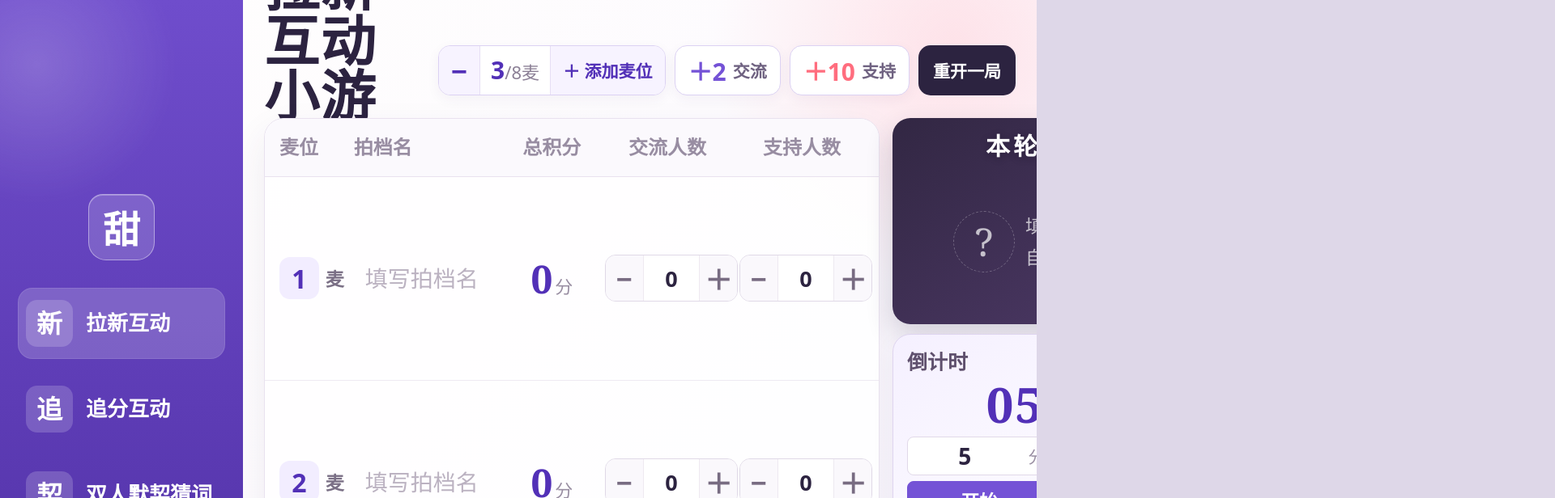
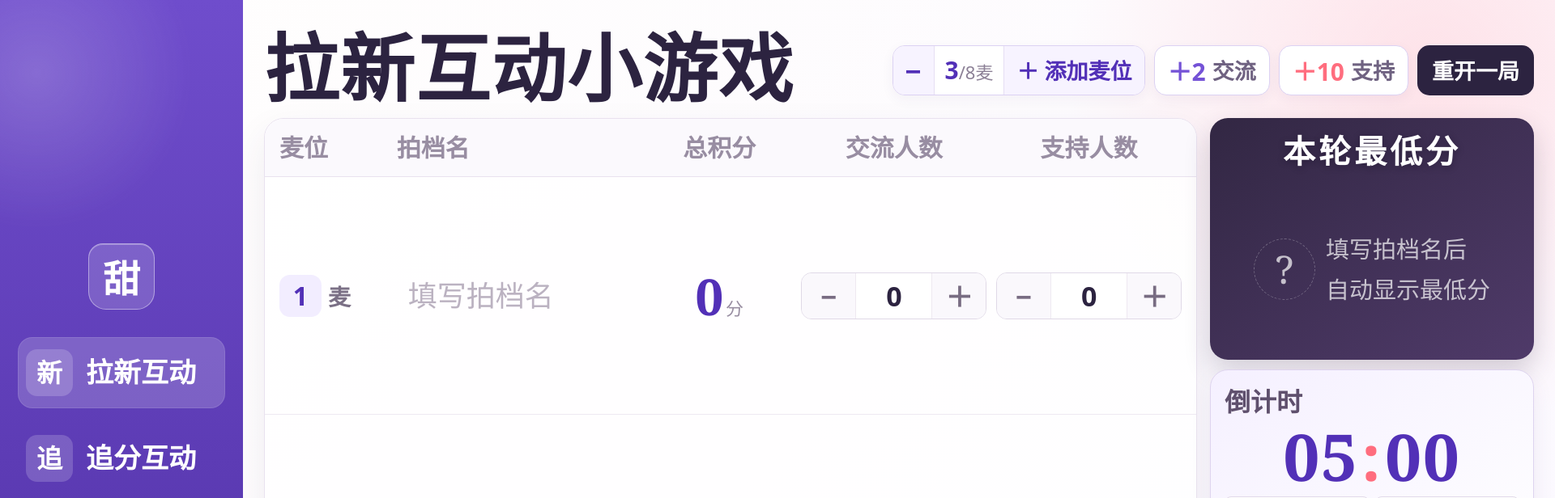
Before and after one commit to s18752786413-ctrl/smallgames, a Next.js app: page / in a window 1280 px wide. Shown: the top 616 px of the page at 81% size, 1920 px wide, since content can reach past the window. Built offline with nearby package versions, Linux system fonts and the light colour scheme.

Commit message:
锁定1920×1080画布与固定字号

```diff
--- a/app/globals.css
+++ b/app/globals.css
@@ -502,3 +502,50 @@ h1,.duo-theme h1 { font-size:clamp(68px,5vw,96px); line-height:1; }
   .table-head,.talent-table-head { height:62px; }
   .player-list,.talent-player-list { height:calc(100% - 62px); }
 }
+
+/* 固定投屏画布：字号不再随窗口宽高变化，只允许浏览器缩放整张页面 */
+html,body { min-width:1920px; min-height:1080px; }
+.app-shell { width:1920px; min-width:1920px; height:1080px; min-height:1080px; margin:0 auto; aspect-ratio:auto; }
+.game-stage { padding:22px 26px 26px; }
+.topbar { height:124px; }
+.content-grid,.duo-board,.talent-board { height:calc(100% - 124px); }
+.table-head,.talent-table-head { height:72px; }
+.player-list,.talent-player-list { height:calc(100% - 72px); }
+.game-item { font-size:34px; }
+.choose-game-button { font-size:28px; }
+h1,.duo-theme h1 { font-size:92px; }
+.mic-controls button,.rule-chip,.reset-button { font-size:27px; }
+.table-head,.talent-table-head { font-size:30px; }
+.mic-seat,.talent-seat { font-size:28px; }
+.name-input,.talent-name-input { font-size:36px; }
+.tool-input { font-size:30px; }
+.score strong { font-size:62px; }
+.counter input,.talent-counter input { font-size:34px; }
+.result-label { font-size:40px; }
+.result-score { font-size:90px; }
+.result-name { font-size:46px; }
+.result-card>p { font-size:28px; }
+.empty-result p { font-size:29px; }
+.timer-heading { font-size:32px; }
+.timer-display { font-size:80px; }
+.card-title { font-size:34px; }
+.boost-notice { font-size:29px; }
+.rules-card li { font-size:28px; }
+.formula { font-size:24px; }
+.duo-hero>p { font-size:30px; }
+.duo-timer-status { font-size:29px; }
+.duo-timer-display { font-size:172px; }
+.duo-adjust-card>div:first-child span { font-size:30px; }
+.duo-rule-heading h2 { font-size:70px; }
+.duo-rule-card li b { font-size:35px; }
+.duo-rule-card li strong { font-size:30px; }
+.duo-footer-note { font-size:28px; }
+.talent-progress-wrap small { font-size:24px; }
+.talent-card-title span { font-size:40px; }
+.talent-top-item b { font-size:32px; }
+.talent-top-item span { font-size:25px; }
+.talent-top-item>em { font-size:28px; }
+.talent-top-card>p { font-size:24px; }
+.talent-route h2 { font-size:36px; }
+.talent-route p { font-size:28px; }
+.talent-route strong { font-size:30px; }
```
